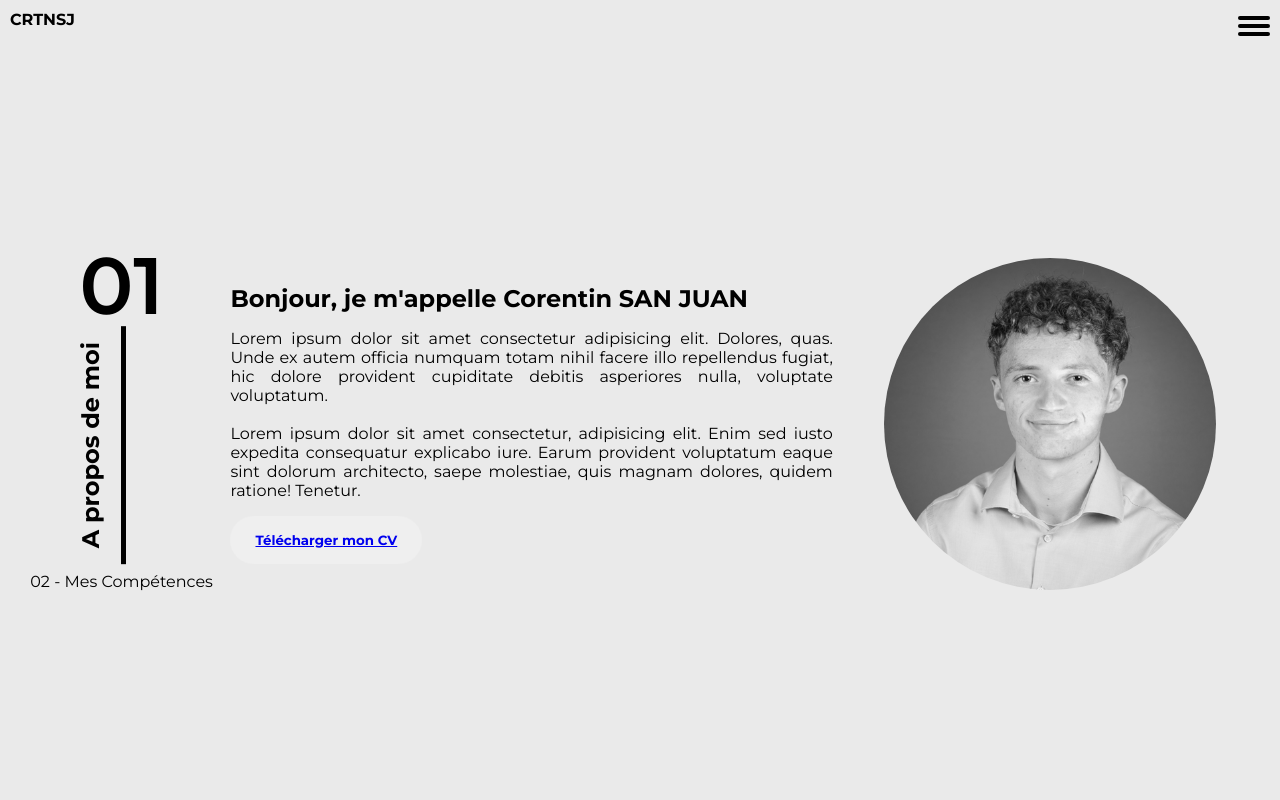
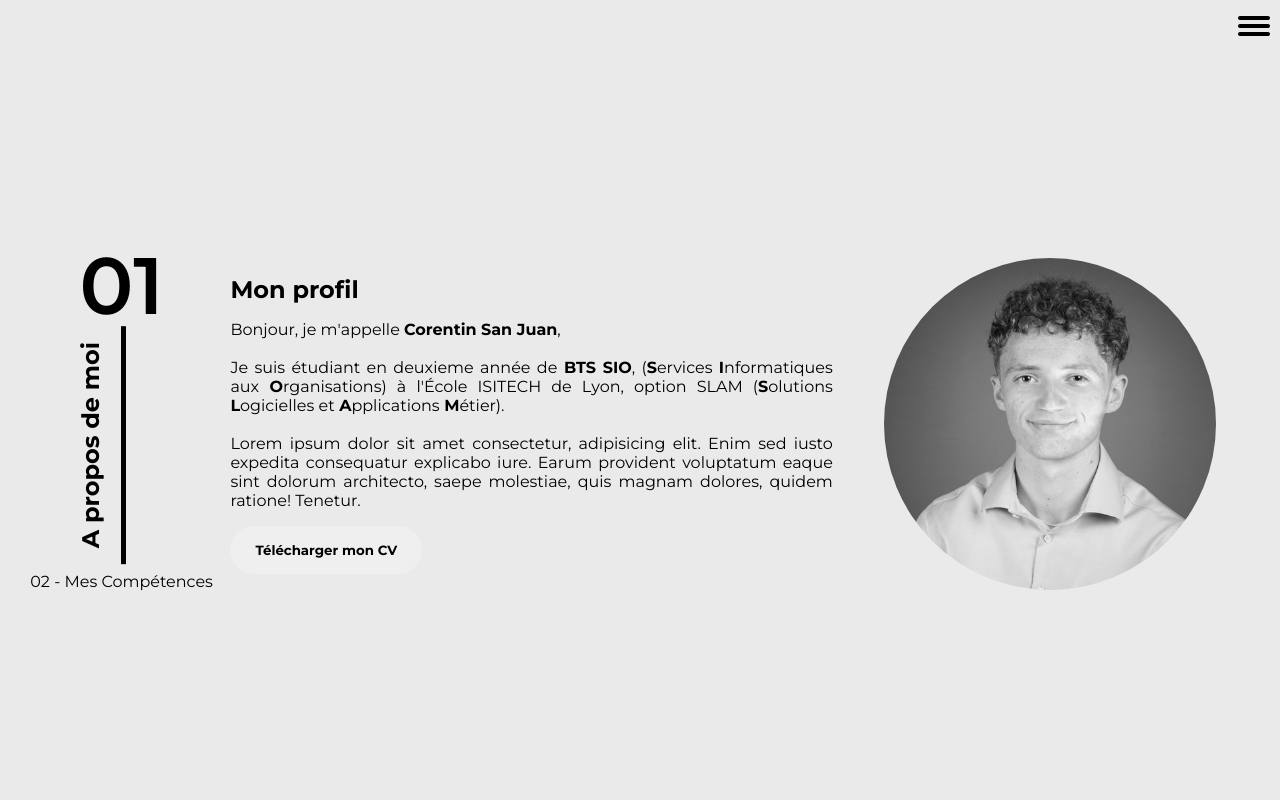
Before and after one commit to Crtnsj/Portfolio, a React (Vite) app: page / in a window 1280 px wide. Shown: the top 800 px of the page. Built offline with nearby package versions, Linux system fonts and the light colour scheme.

Commit message:
Ajout CV

```diff
--- a/sass/pages/about.scss
+++ b/sass/pages/about.scss
@@ -1,6 +1,8 @@
 .about {
   background-color: #eaeaea;
   gap: 4%;
+  position: relative;
+  z-index: 0;
   @media (min-width: 1024px) {
     gap: 0;
   }
@@ -49,7 +51,12 @@
   border: none;
   position: relative;
   overflow: hidden;
-  & p::after {
+  z-index: 0;
+  & a {
+    text-decoration: none;
+    color: #000;
+  }
+  & a::after {
     content: "Télécharger mon CV";
     position: absolute;
     top: 50%;
@@ -59,6 +66,8 @@
     z-index: 2;
     width: 100%;
     opacity: 0;
+    padding: 1rem;
+    border-radius: 9999px;
   }
   &::after {
     content: "";
@@ -74,7 +83,7 @@
   }
   &:hover {
     @media (hover: hover) {
-      & p::after {
+      & a::after {
         opacity: 1;
       }
       &::after {
--- a/sass/utils/keyframes.scss
+++ b/sass/utils/keyframes.scss
@@ -2,10 +2,12 @@
   0% {
     opacity: 1;
   }
+  65% {
+    opacity: 0;
+  }
   100% {
-    opacity: 0;
     display: none;
-    z-index: -3;
+    z-index: -2;
   }
 }
 @keyframes letterAppear {
--- a/src/Components/Parts/About.tsx
+++ b/src/Components/Parts/About.tsx
@@ -1,4 +1,5 @@
 import Timeline from "../Timeline";
+import CV from "../../assets/CV_Corentin_Sanjuan.pdf";
 
 const About = () => {
   return (
@@ -6,22 +7,26 @@ const About = () => {
       <Timeline number={1} />
       <div className="about__layout">
         <div className="about__text--layout">
-          <h2>Bonjour, je m'appelle Corentin SAN JUAN</h2>
+          <h2>Mon profil</h2>
           <p className="about__text">
-            Lorem ipsum dolor sit amet consectetur adipisicing elit. Dolores,
-            quas. Unde ex autem officia numquam totam nihil facere illo
-            repellendus fugiat, hic dolore provident cupiditate debitis
-            asperiores nulla, voluptate voluptatum. <br />
+            Bonjour, je m'appelle <strong>Corentin San Juan</strong>,
+            <br />
+            <br />
+            Je suis étudiant en deuxieme année de
+            <strong> BTS SIO</strong>, (<strong>S</strong>ervices{" "}
+            <strong>I</strong>nformatiques aux
+            <strong> O</strong>rganisations) à l'École ISITECH de Lyon, option
+            SLAM (<strong>S</strong>olutions <strong> L</strong>ogicielles et
+            <strong> A</strong>pplications
+            <strong> M</strong>étier).
+            <br />
             <br /> Lorem ipsum dolor sit amet consectetur, adipisicing elit.
             Enim sed iusto expedita consequatur explicabo iure. Earum provident
             voluptatum eaque sint dolorum architecto, saepe molestiae, quis
             magnam dolores, quidem ratione! Tenetur.
           </p>
           <button className="cvButton">
-            <a
-              href="/Portfolio/src/assets/CV_Corentin_Sanjuan.pdf"
-              target="_blank"
-            >
+            <a href={CV} target="_blank">
               Télécharger mon CV
             </a>
           </button>
```
Also changed, not shown: src/css-compiled.css, 2 other files (tests, documents, lock files or other folders).
